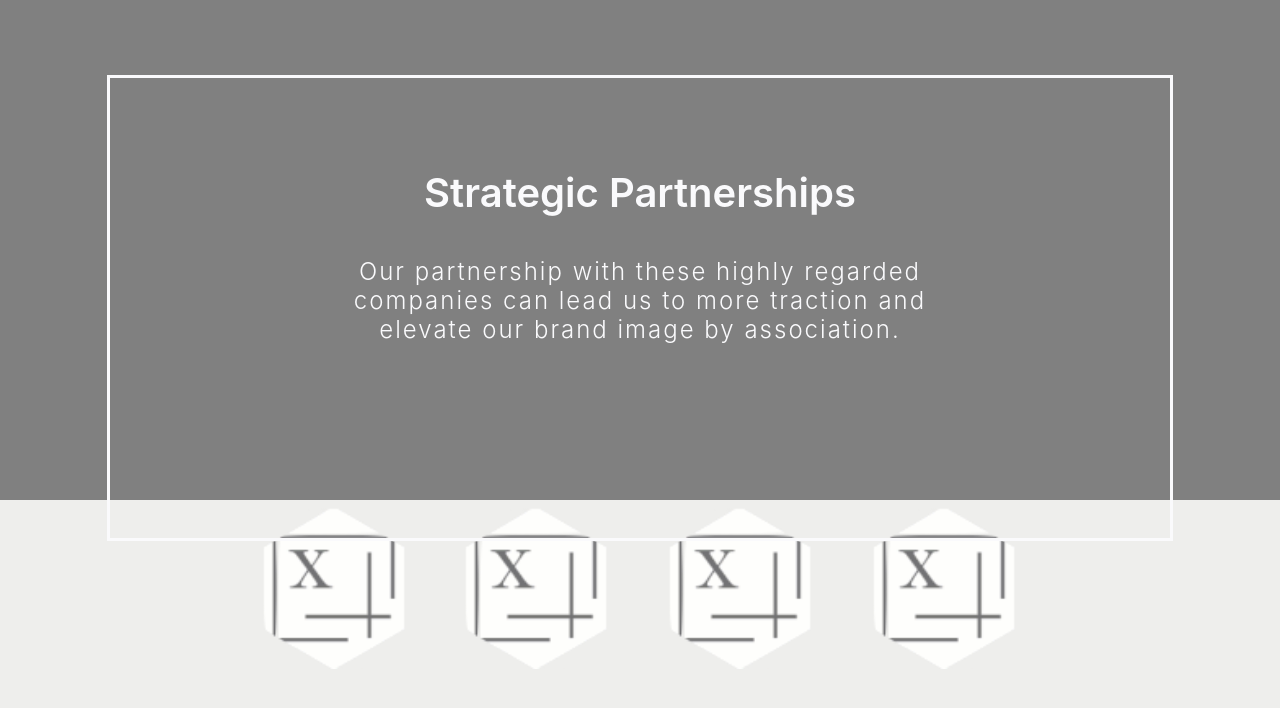
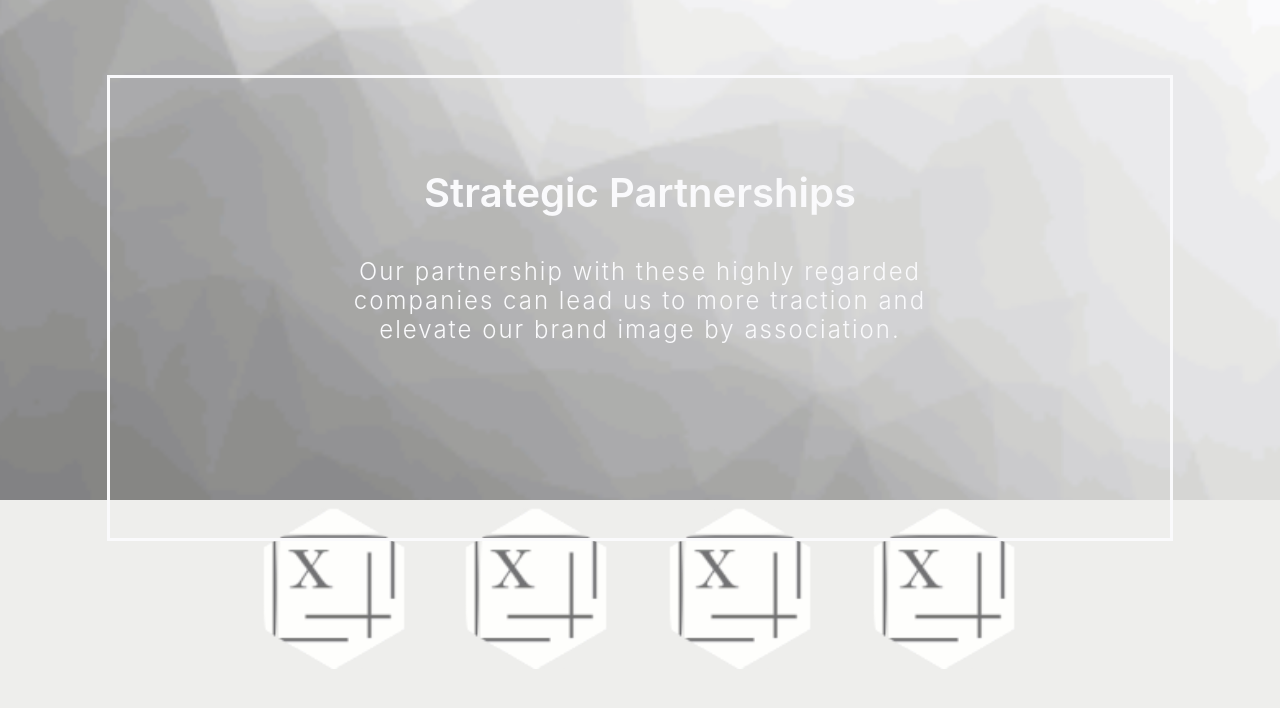
Before and after one commit to Mcas4150/animationtest, a React (Create React App) app: page / in a window 1280 px wide. Shown: the top 708 px of the page. Built offline with nearby package versions, Linux system fonts and the light colour scheme.

Commit message:
background image

```diff
--- a/src/components/PrimaryContainer.js
+++ b/src/components/PrimaryContainer.js
@@ -1,5 +1,6 @@
 import React, { Component } from "react";
 import styled from "@emotion/styled";
+import backgroundPhoto from "../backgroundphoto.png";
 import Canvas from "./Canvas";
 import { font, color } from "../shared/style";
 import { FlexAlignCenter, MediaQ } from "../shared/components";
@@ -36,15 +37,17 @@ const ComponentContainer = styled.div(props => ({
   height: props.started ? "100vh" : "62.5vh",
   width: props.started ? "67vw" : "100vw",
   backgroundColor: props.started ? color.white : color.grey,
+  backgroundImage: props.started ? "" : `url(${backgroundPhoto})`,
+  backgroundSize: `cover`,
   transition: `backgroundColor 1s, height 1s, width 1s `,
-  WebkitTransition:  ` backgroundColor 1s, height 1s, width 1s `,
+  WebkitTransition: ` backgroundColor 1s, height 1s, width 1s `,
   [MediaQ[2]]: {
     width: "100vw",
     height: "75vh",
     bottom: props.started && 0,
     top: props.started ? "auto" : 0,
     transition: `backgroundColor 1s, height 1s, width 1s `,
-    WebkitTransition:  `backgroundColor 1s, height 1s, width 1s `
+    WebkitTransition: `backgroundColor 1s, height 1s, width 1s `
   }
 }));
 
--- a/src/components/SecondaryContainer.js
+++ b/src/components/SecondaryContainer.js
@@ -1,5 +1,6 @@
 import React, { Component } from "react";
 import logo from "../x-logo.png";
+import backgroundPhoto from "../backgroundphoto.png";
 import styled from "@emotion/styled";
 import { font, color } from "../shared/style";
 import { FlexAlignCenter, MediaQ } from "../shared/components";
@@ -46,6 +47,8 @@ const ComponentContainer = styled.div(props => ({
   height: props.started ? "100vh" : "37.5vh",
   width: props.started ? "33vw" : "100vw",
   backgroundColor: props.started ? color.grey : color.lightgrey,
+  backgroundImage: props.started ? `url(${backgroundPhoto})`: "",
+  backgroundSize: `cover`,
   transition: `backgroundColor 1s, height 1s, width 1s `,
   WebkitTransition: `backgroundColor 1s, height 1s, width 1s `,
   [MediaQ[2]]: {
@@ -72,6 +75,7 @@ const HeaderContainer = styled(FlexAlignCenter)`
 const Header = styled.div`
   font-size: ${font.l};
   color: ${color.white};
+  padding: 50px;
 `;
 
 const ItemsContainer = styled(FlexAlignCenter)`
```
Also changed, not shown: src/backgroundphoto.png (added).
